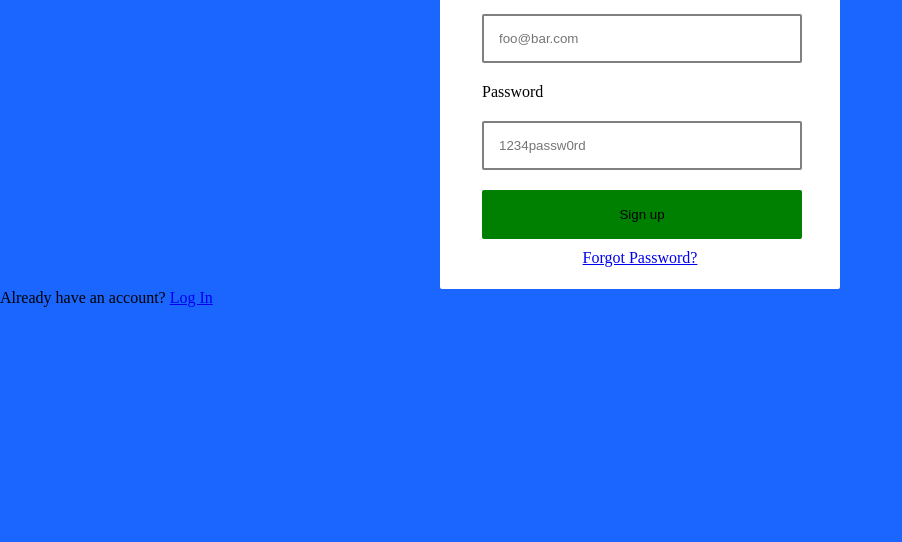
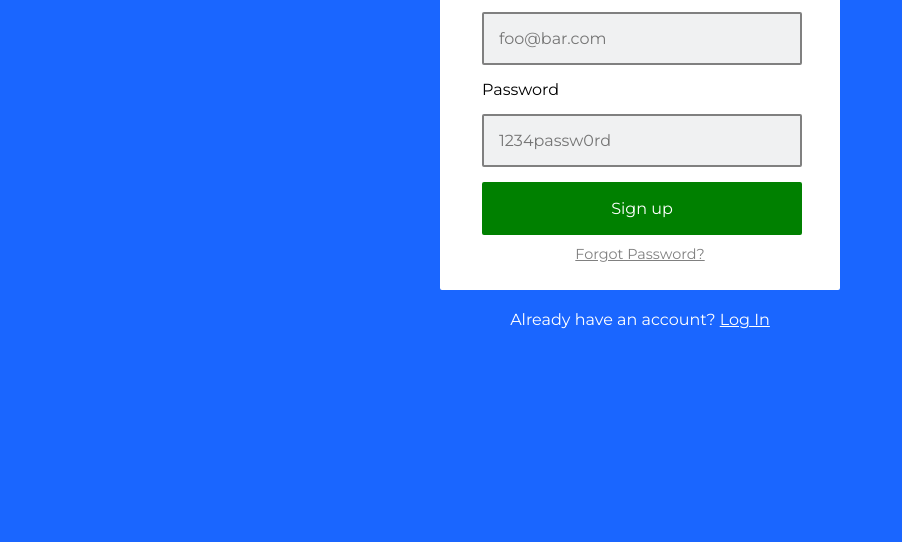
Before and after one commit to BlueLB84/Signup_Page, a plain HTML site: page signup.html in a window 1280 px wide. Shown: the part 258-800 px from the top of the page, without its empty margins (0-902 px from the left). Drawn offline with Linux system fonts and the light colour scheme.

Commit message:
final styling and added google font

```diff
--- a/signup.html
+++ b/signup.html
@@ -4,6 +4,7 @@
 	<title>Signup Page Challenge</title>
 	<meta name="description" content="Thinkful Prep Course Signup Page Challenge coded by LBV">
 	<link rel="stylesheet" type="text/css" href="style.css">
+	<link href="https://fonts.googleapis.com/css?family=Montserrat" rel="stylesheet">
 </head>
 <body>
 <img src="images/AnalogSea_logo.png">
@@ -24,6 +25,6 @@
 	<p class="forgot_password"><a href="/forgot-password/new">Forgot Password?</a></p>
 </form>
 
-<p>Already have an account? <a href="/login">Log In</a></p>
+<p class="login">Already have an account? <a href="/login">Log In</a></p>
 </body>
 </html>
--- a/style.css
+++ b/style.css
@@ -2,6 +2,7 @@
 	margin: 0;
 	padding: 0;
 	box-sizing: border-box;
+	font-family: 'Montserrat', sans-serif;
 }
 
 body {
@@ -40,8 +41,11 @@ input {
 	padding: 15px;
 	border: 2px solid grey;
 	border-radius: 2px;
-	margin-top: 20px;
-	margin-bottom: 20px;
+	margin-top: 15px;
+	margin-bottom: 15px;
+	color: grey;
+	font-size: 1em;
+	background-color: #F0F1F2;
 }
 
 button {
@@ -50,9 +54,34 @@ button {
 	border: 2px solid green;
 	border-radius: 2px;
 	background-color: green;
+	color: white;
+	font-size: 1em;
+	-webkit-transition-duration: 0.4s;
+	transition-duration: 0.4s;
+}
+
+button:hover {
+	background-color: darkgreen;
+	cursor: pointer;
 }
 
 .forgot_password {
 	text-align: center;
-	padding: 10px 0 20px 0;
+	padding: 10px 0 25px 0;
+	font-size: .9em;
 }
+
+.forgot_password a:link {
+	color: grey;
+}
+
+.login {
+	text-align: center;
+	padding-top: 20px;
+	margin-bottom: 50px;
+	color: white;
+}
+
+.login a:link {
+	color: white;
+}
```
